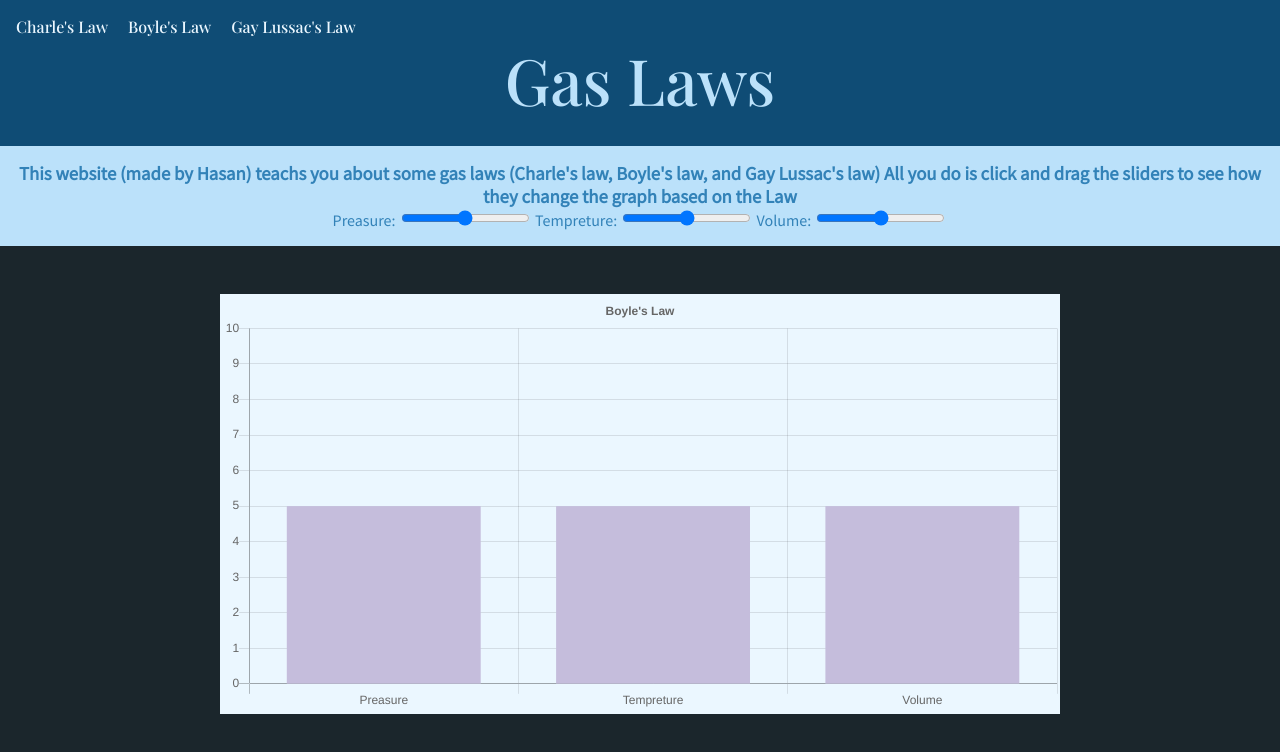
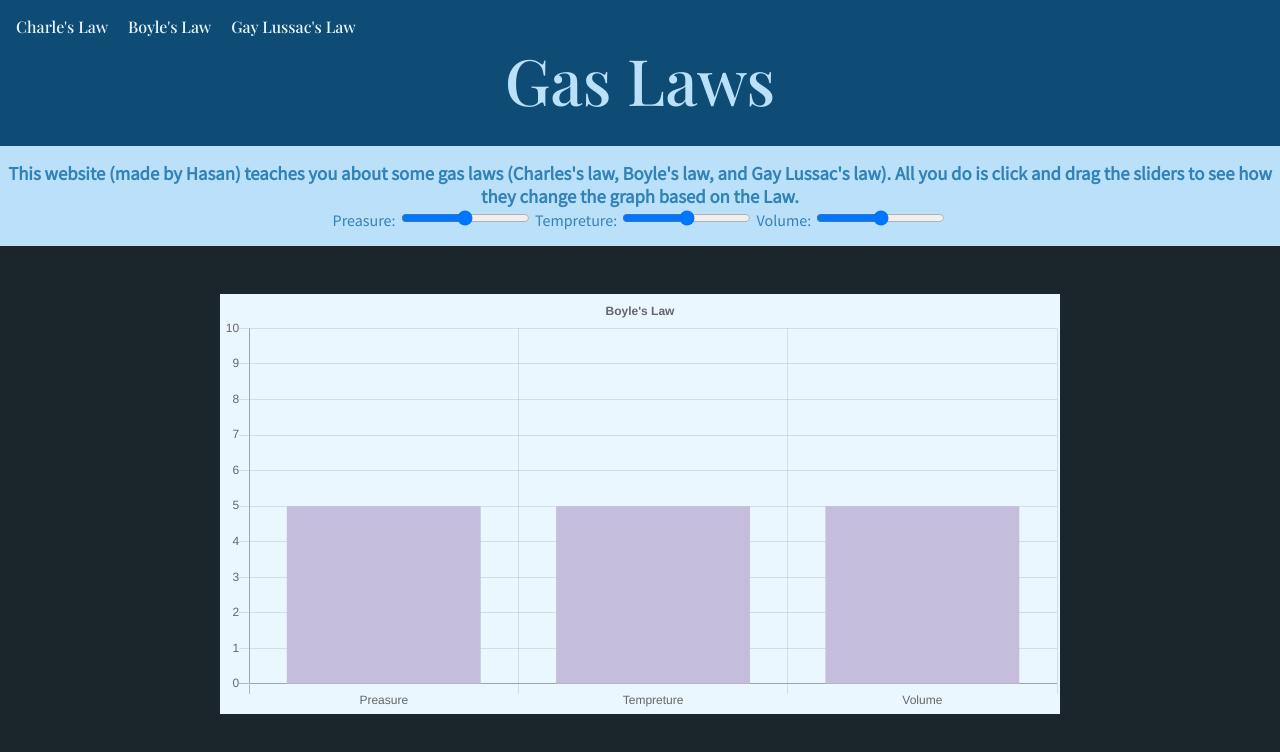
Before and after one commit to HasanChoudhary/GasLaws, a plain HTML site: page index.html in a window 1280 px wide. Drawn offline with nearby package versions, Linux system fonts and the light colour scheme.

Commit message:
Update index.html

```diff
--- a/index.html
+++ b/index.html
@@ -18,7 +18,7 @@
             <h1 class = "headerTxt">Gas Laws</h1>
         </div>
         <div class = "defPlusInput">
-            <h3 id="definition">This website (made by Hasan) teachs you about some gas laws (Charle's law, Boyle's law, and Gay Lussac's law) All you do is click and drag the sliders to see how they change the graph based on the Law</h2>
+            <h3 id="definition">This website (made by Hasan) teaches you about some gas laws (Charles's law, Boyle's law, and Gay Lussac's law). All you do is click and drag the sliders to see how they change the graph based on the Law.</h3>
             <div class="ptvInputs">
                 Preasure: <input type="range" id="preasure" min="0" max="10">
                 Tempreture: <input type="range" id="tempreture" min="0" max="10">
```
